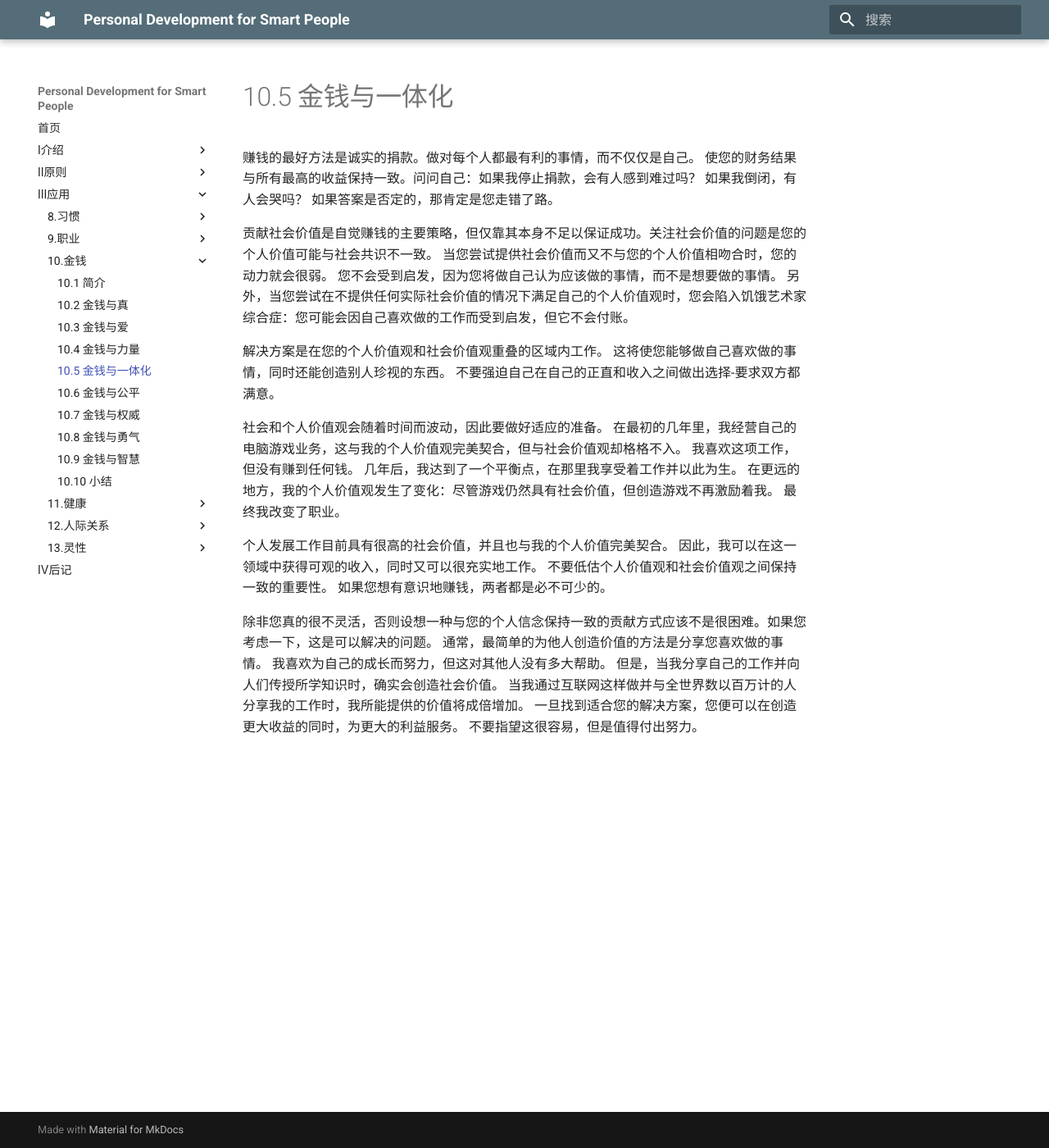
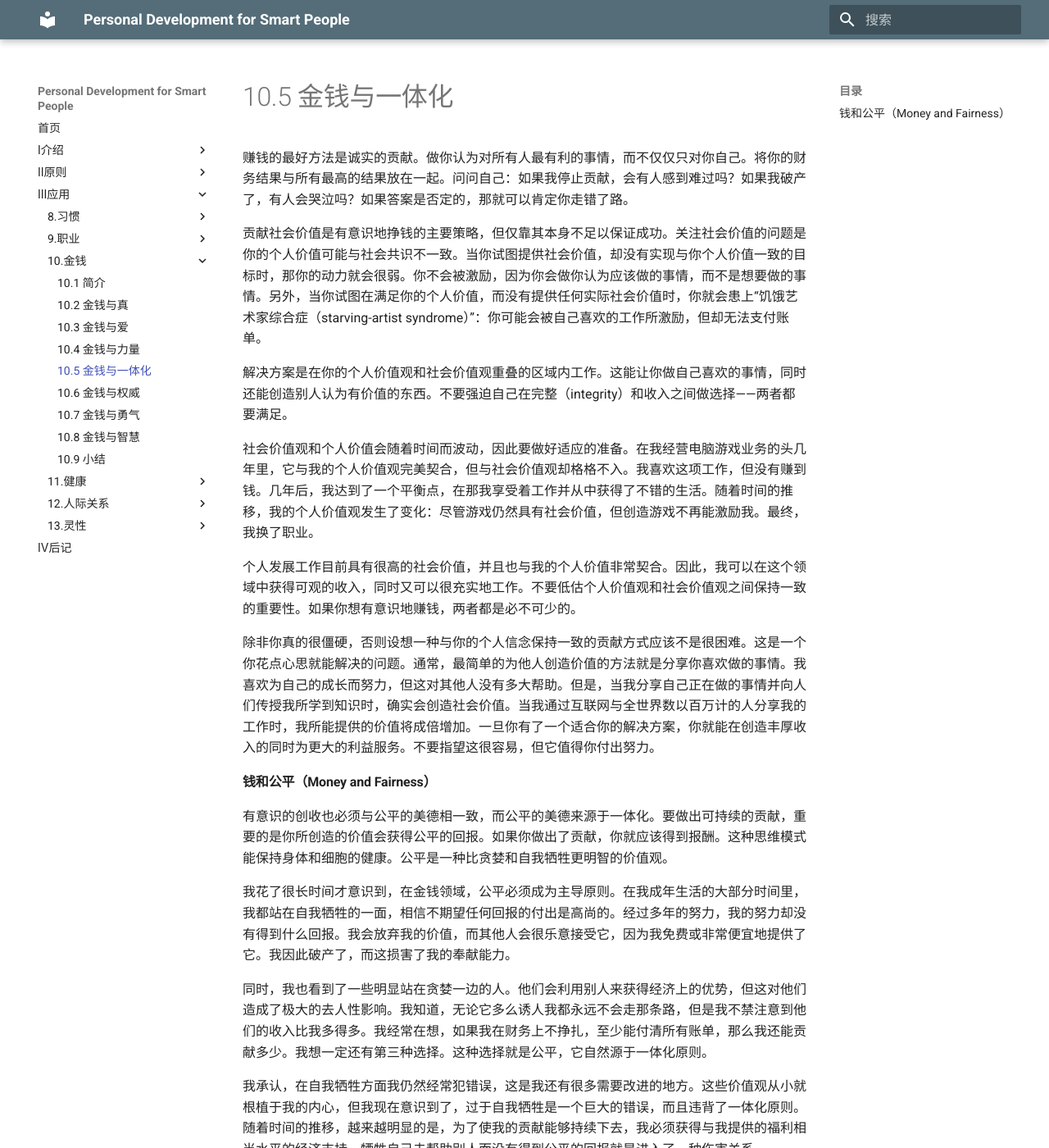
Before and after one commit to wtsnwei/pdsp, an MkDocs documentation site: the page built from docs/3.Application/10.money/04.money-and-oneness.md, in a window 1280 px wide and 1400 px high. Shown: the whole window at 82% size. Built offline with MkDocs 1.6.1 and Material for MkDocs 9.7.7, drawn with Linux system fonts in a browser that asks for light colours; some of the changed text lies outside the part shown.

Commit message:
校对完了《money》这一章

```diff
--- a/docs/3.Application/10.money/04.money-and-oneness.md
+++ b/docs/3.Application/10.money/04.money-and-oneness.md
@@ -3,14 +3,28 @@ title:      Money and Oneness
 date:       2021-03-15
 ---
 
-赚钱的最好方法是诚实的捐款。做对每个人都最有利的事情，而不仅仅是自己。 使您的财务结果与所有最高的收益保持一致。问问自己：如果我停止捐款，会有人感到难过吗？ 如果我倒闭，有人会哭吗？ 如果答案是否定的，那肯定是您走错了路。
+赚钱的最好方法是诚实的贡献。做你认为对所有人最有利的事情，而不仅仅只对你自己。将你的财务结果与所有最高的结果放在一起。问问自己：如果我停止贡献，会有人感到难过吗？如果我破产了，有人会哭泣吗？如果答案是否定的，那就可以肯定你走错了路。
 
-贡献社会价值是自觉赚钱的主要策略，但仅靠其本身不足以保证成功。关注社会价值的问题是您的个人价值可能与社会共识不一致。 当您尝试提供社会价值而又不与您的个人价值相吻合时，您的动力就会很弱。 您不会受到启发，因为您将做自己认为应该做的事情，而不是想要做的事情。 另外，当您尝试在不提供任何实际社会价值的情况下满足自己的个人价值观时，您会陷入饥饿艺术家综合症：您可能会因自己喜欢做的工作而受到启发，但它不会付账。
+贡献社会价值是有意识地挣钱的主要策略，但仅靠其本身不足以保证成功。关注社会价值的问题是你的个人价值可能与社会共识不一致。当你试图提供社会价值，却没有实现与你个人价值一致的目标时，那你的动力就会很弱。你不会被激励，因为你会做你认为应该做的事情，而不是想要做的事情。另外，当你试图在满足你的个人价值，而没有提供任何实际社会价值时，你就会患上“饥饿艺术家综合症（starving-artist syndrome）”：你可能会被自己喜欢的工作所激励，但却无法支付账单。
 
-解决方案是在您的个人价值观和社会价值观重叠的区域内工作。 这将使您能够做自己喜欢做的事情，同时还能创造别人珍视的东西。 不要强迫自己在自己的正直和收入之间做出选择-要求双方都满意。
+解决方案是在你的个人价值观和社会价值观重叠的区域内工作。这能让你做自己喜欢的事情，同时还能创造别人认为有价值的东西。不要强迫自己在完整（integrity）和收入之间做选择——两者都要满足。
 
-社会和个人价值观会随着时间而波动，因此要做好适应的准备。 在最初的几年里，我经营自己的电脑游戏业务，这与我的个人价值观完美契合，但与社会价值观却格格不入。 我喜欢这项工作，但没有赚到任何钱。 几年后，我达到了一个平衡点，在那里我享受着工作并以此为生。 在更远的地方，我的个人价值观发生了变化：尽管游戏仍然具有社会价值，但创造游戏不再激励着我。 最终我改变了职业。
+社会价值观和个人价值会随着时间而波动，因此要做好适应的准备。在我经营电脑游戏业务的头几年里，它与我的个人价值观完美契合，但与社会价值观却格格不入。我喜欢这项工作，但没有赚到钱。几年后，我达到了一个平衡点，在那我享受着工作并从中获得了不错的生活。随着时间的推移，我的个人价值观发生了变化：尽管游戏仍然具有社会价值，但创造游戏不再能激励我。最终，我换了职业。
 
-个人发展工作目前具有很高的社会价值，并且也与我的个人价值完美契合。 因此，我可以在这一领域中获得可观的收入，同时又可以很充实地工作。 不要低估个人价值观和社会价值观之间保持一致的重要性。 如果您想有意识地赚钱，两者都是必不可少的。
+个人发展工作目前具有很高的社会价值，并且也与我的个人价值非常契合。因此，我可以在这个领域中获得可观的收入，同时又可以很充实地工作。不要低估个人价值观和社会价值观之间保持一致的重要性。如果你想有意识地赚钱，两者都是必不可少的。
 
-除非您真的很不灵活，否则设想一种与您的个人信念保持一致的贡献方式应该不是很困难。如果您考虑一下，这是可以解决的问题。 通常，最简单的为他人创造价值的方法是分享您喜欢做的事情。 我喜欢为自己的成长而努力，但这对其他人没有多大帮助。 但是，当我分享自己的工作并向人们传授所学知识时，确实会创造社会价值。 当我通过互联网这样做并与全世界数以百万计的人分享我的工作时，我所能提供的价值将成倍增加。 一旦找到适合您的解决方案，您便可以在创造更大收益的同时，为更大的利益服务。 不要指望这很容易，但是值得付出努力。
+除非你真的很僵硬，否则设想一种与你的个人信念保持一致的贡献方式应该不是很困难。这是一个你花点心思就能解决的问题。通常，最简单的为他人创造价值的方法就是分享你喜欢做的事情。我喜欢为自己的成长而努力，但这对其他人没有多大帮助。但是，当我分享自己正在做的事情并向人们传授我所学到知识时，确实会创造社会价值。当我通过互联网与全世界数以百万计的人分享我的工作时，我所能提供的价值将成倍增加。一旦你有了一个适合你的解决方案，你就能在创造丰厚收入的同时为更大的利益服务。不要指望这很容易，但它值得你付出努力。
+
+
+
+#### 钱和公平（Money and Fairness）
+
+有意识的创收也必须与公平的美德相一致，而公平的美德来源于一体化。要做出可持续的贡献，重要的是你所创造的价值会获得公平的回报。如果你做出了贡献，你就应该得到报酬。这种思维模式能保持身体和细胞的健康。公平是一种比贪婪和自我牺牲更明智的价值观。
+
+我花了很长时间才意识到，在金钱领域，公平必须成为主导原则。在我成年生活的大部分时间里，我都站在自我牺牲的一面，相信不期望任何回报的付出是高尚的。经过多年的努力，我的努力却没有得到什么回报。我会放弃我的价值，而其他人会很乐意接受它，因为我免费或非常便宜地提供了它。我因此破产了，而这损害了我的奉献能力。
+
+同时，我也看到了一些明显站在贪婪一边的人。他们会利用别人来获得经济上的优势，但这对他们造成了极大的去人性影响。我知道，无论它多么诱人我都永远不会走那条路，但是我不禁注意到他们的收入比我多得多。我经常在想，如果我在财务上不挣扎，至少能付清所有账单，那么我还能贡献多少。我想一定还有第三种选择。这种选择就是公平，它自然源于一体化原则。
+
+我承认，在自我牺牲方面我仍然经常犯错误，这是我还有很多需要改进的地方。这些价值观从小就根植于我的内心，但我现在意识到了，过于自我牺牲是一个巨大的错误，而且违背了一体化原则。随着时间的推移，越来越明显的是，为了使我的贡献能够持续下去，我必须获得与我提供的福利相当水平的经济支持。牺牲自己去帮助别人而没有得到公平的回报就是进入了一种伤害关系（abusive relationship）。
+
+当一个组织采用不公平的薪酬措施时，其效果就是不人道。如果你发现自己在这样的系统中工作，那么你不仅会屈服于伤害，而且还会助长他人的伤害。请不要那样做。如果你受到了不公平的对待，那就由你将来决定是否把你的生活带回到真、爱和力量的轨道上来。
--- a/mkdocs.yml
+++ b/mkdocs.yml
@@ -182,11 +182,10 @@ nav:
       - '10.3 金钱与爱': '3.Application/10.money/02.money-and-love.md'
       - '10.4 金钱与力量': '3.Application/10.money/03.money-and-power.md'
       - '10.5 金钱与一体化': '3.Application/10.money/04.money-and-oneness.md'
-      - '10.6 金钱与公平': '3.Application/10.money/05.money-and-fairness.md'
-      - '10.7 金钱与权威': '3.Application/10.money/06.money-and-authority.md'
-      - '10.8 金钱与勇气': '3.Application/10.money/07.money-and-courage.md'
-      - '10.9 金钱与智慧': '3.Application/10.money/08.money-and-intelligence.md'
-      - '10.10 小结': '3.Application/10.money/09.小结.md'
+      - '10.6 金钱与权威': '3.Application/10.money/05.money-and-authority.md'
+      - '10.7 金钱与勇气': '3.Application/10.money/06.money-and-courage.md'
+      - '10.8 金钱与智慧': '3.Application/10.money/07.money-and-intelligence.md'
+      - '10.9 小结': '3.Application/10.money/08.小结.md'
     - '11.健康':
       - '11.1 简介': '3.Application/11.health/00.health.md'
       - '11.2 健康与真': '3.Application/11.health/01.health-and-truth.md'
```
Also changed, not shown: docs/3.Application/10.money/05.money-and-authority.md (added, +18 -0 lines), docs/3.Application/10.money/05.money-and-fairness.md (deleted, +0 -13 lines), docs/3.Application/10.money/06.money-and-authority.md (deleted, +0 -18 lines), docs/3.Application/10.money/06.money-and-courage.md (added, +14 -0 lines), docs/3.Application/10.money/07.money-and-courage.md (deleted, +0 -14 lines), docs/3.Application/10.money/07.money-and-intelligence.md (added, +20 -0 lines), docs/3.Application/10.money/08.money-and-intelligence.md (deleted, +0 -22 lines), docs/3.Application/10.money/08.小结.md (added, +16 -0 lines), docs/3.Application/10.money/09.小结.md (deleted, +0 -16 lines).
